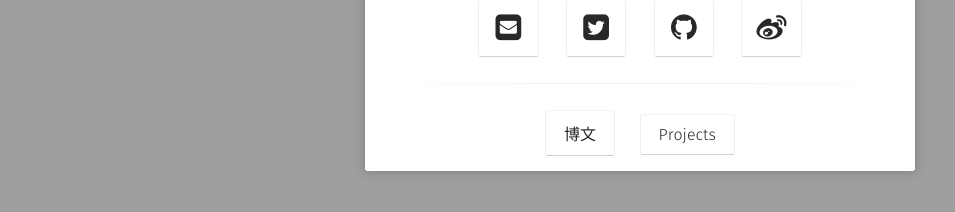
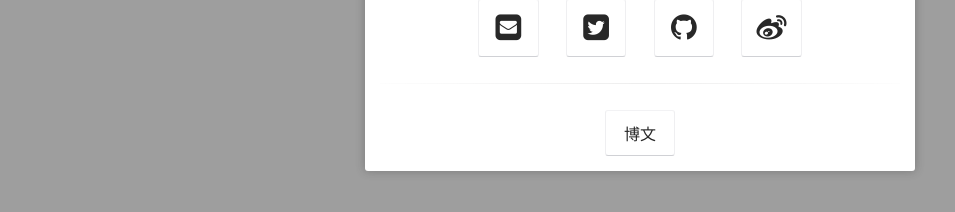
Before and after one commit to ArielWorld/ArielWorld.github.io, a Jekyll site: the page built from index.html, in a window 1280 px wide. Shown: the part 523-735 px from the top of the page, without its empty margins (0-955 px from the left). Built offline with Jekyll 4.4.1, drawn with Linux system fonts in a browser that asks for light colours; some web fonts are replaced.

Commit message:
delete projects

```diff
--- a/_includes/nav.html
+++ b/_includes/nav.html
@@ -95,7 +95,7 @@
 		        {% else %}
 		        {% assign domain = site.url %}
 		    {% endif %}
-		    <li><a href="{{ domain }}{{ link.url }}" {% if link.url contains 'http' %}target="_blank" rel="noopener noreferrer"{% endif %}>{{ link.title }}</a></li>
+		    <!--<li><a href="{{ domain }}{{ link.url }}" {% if link.url contains 'http' %}target="_blank" rel="noopener noreferrer"{% endif %}>{{ link.title }}</a></li>-->
 		  {% endfor %}
 		</ul><!-- /.dl-menu -->
 	</nav><!-- /.dl-menuwrapper -->
--- a/_layouts/home.html
+++ b/_layouts/home.html
@@ -35,9 +35,9 @@ layout: compress
                          <a class="btn zoombtn" href="{{ site.url }}/posts">
                          博文
                          </a>
-                         <a class="btn zoombtn" href="{{ site.url }}/projects">
+                         <!--<a class="btn zoombtn" href="{{ site.url }}/projects">
                          Projects
-                         </a>
+                         </a>-->
                  </h3>
             </div>
         </div>
```
